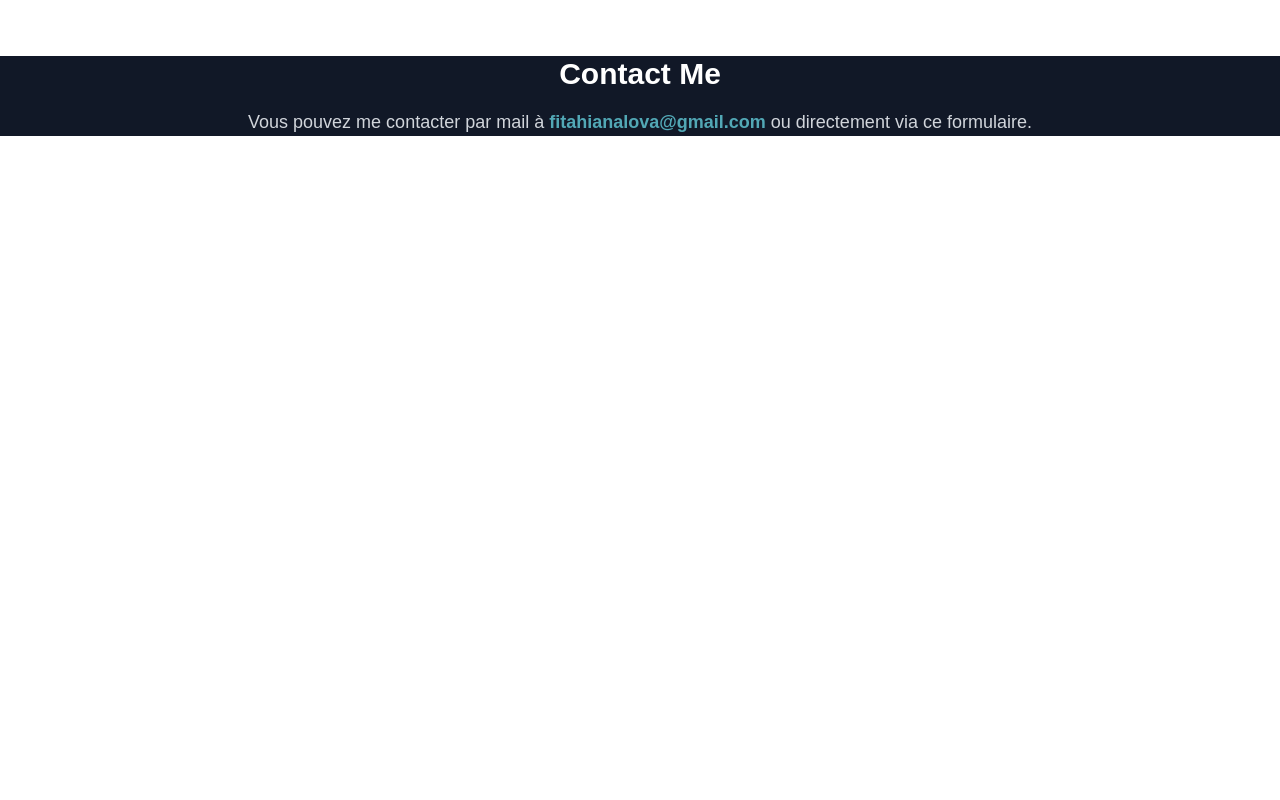
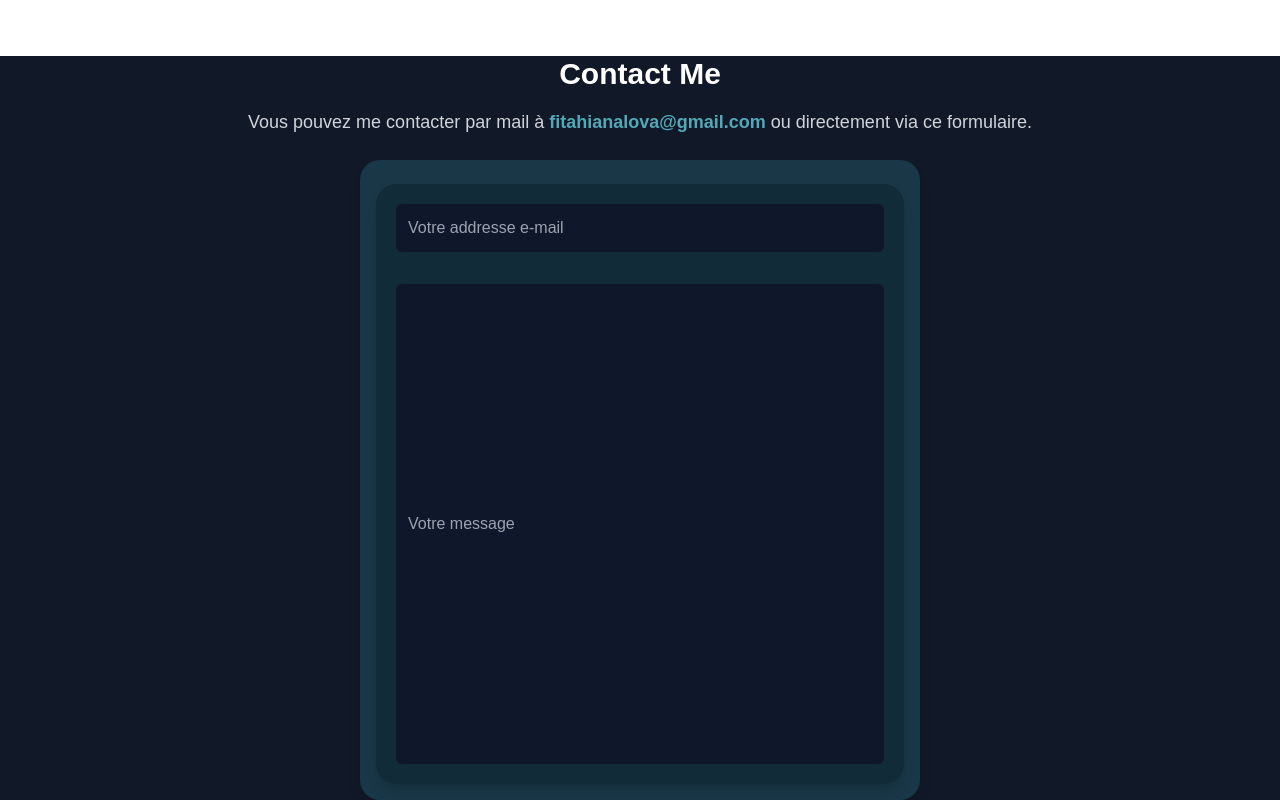
Before and after one commit to Mukkun007/PORTFOLIO-LOVA, a Next.js app: page / in a window 1280 px wide. Shown: the part 4929-5729 px from the top of the page. Before the commit the page ends 5065 px from the top, so only its background shows below. Built offline with nearby package versions, Linux system fonts and the light colour scheme.

Commit message:
forms Contacte me

```diff
--- a/src/components/Contact.tsx
+++ b/src/components/Contact.tsx
@@ -18,6 +18,20 @@ const Contact = () => {
         </a>{" "}
         ou directement via ce formulaire.
       </p>
+      <div className="bg-[#193747] text-white p-6 w-[35rem] h-[40rem] mt-6 rounded-[20px] ml-[2rem] mr-[2rem] shadow-lg flex flex-col items-center">
+        <div className="bg-[#122b39] text-white p-5 w-[33rem] h-[39rem] rounded-[20px] ml-[2rem] mr-[2rem] shadow-lg flex flex-col items-center">
+          <input
+            type="text"
+            placeholder="Votre addresse e-mail"
+            className="w-full p-3 rounded-md bg-[#0f172a] text-white placeholder-gray-400 focus:outline-none focus:ring-2 focus:ring-[#52a8b6]"
+          />
+          <input
+            type="text"
+            placeholder="Votre message"
+            className="w-full h-[30rem] p-3 rounded-md bg-[#0f172a] text-white placeholder-gray-400 focus:outline-none focus:ring-2 focus:ring-[#52a8b6] mt-[2rem]"
+          />
+        </div>
+      </div>
     </div>
   );
 };
```
